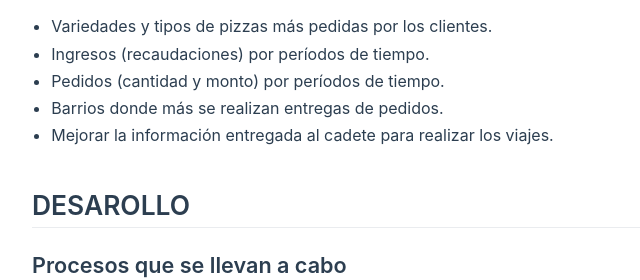
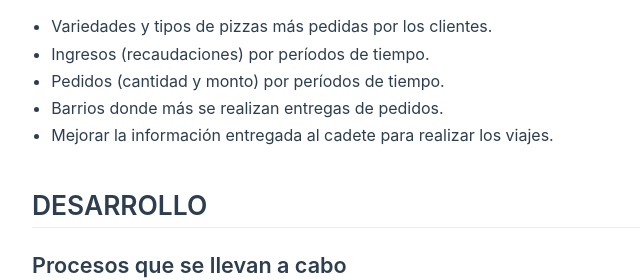
Before and after one commit to Plan111UTN/plan111utn.github.io, a plain HTML site: page index.html in a window 1280 px wide. Shown: the part 1449-1729 px from the top of the page, 398-1038 px from the left. Drawn offline with Linux system fonts and the light colour scheme.

Commit message:
corrección en link desarrollo

```diff
--- a/index.html
+++ b/index.html
@@ -179,8 +179,8 @@
             <li>Barrios donde más se realizan entregas de pedidos.</li>
             <li>Mejorar la información entregada al cadete para realizar los viajes.</li>
           </ul>
-          <h2 id="desarollo">
-            <a href="#desarollo" aria-hidden="true" class="header-anchor">#</a> DESAROLLO</h2>
+          <h2 id="desarrollo">
+            <a href="#desarrollo" aria-hidden="true" class="header-anchor">#</a> DESARROLLO</h2>
           <h3 id="procesos-que-se-llevan-a-cabo">
             <a href="#procesos-que-se-llevan-a-cabo" aria-hidden="true" class="header-anchor">#</a> Procesos que se llevan a cabo</h3>
           <p>El sistema prestará soporte a los siguientes procesos que se llevan a cabo dentro de la organización:</p>
```
